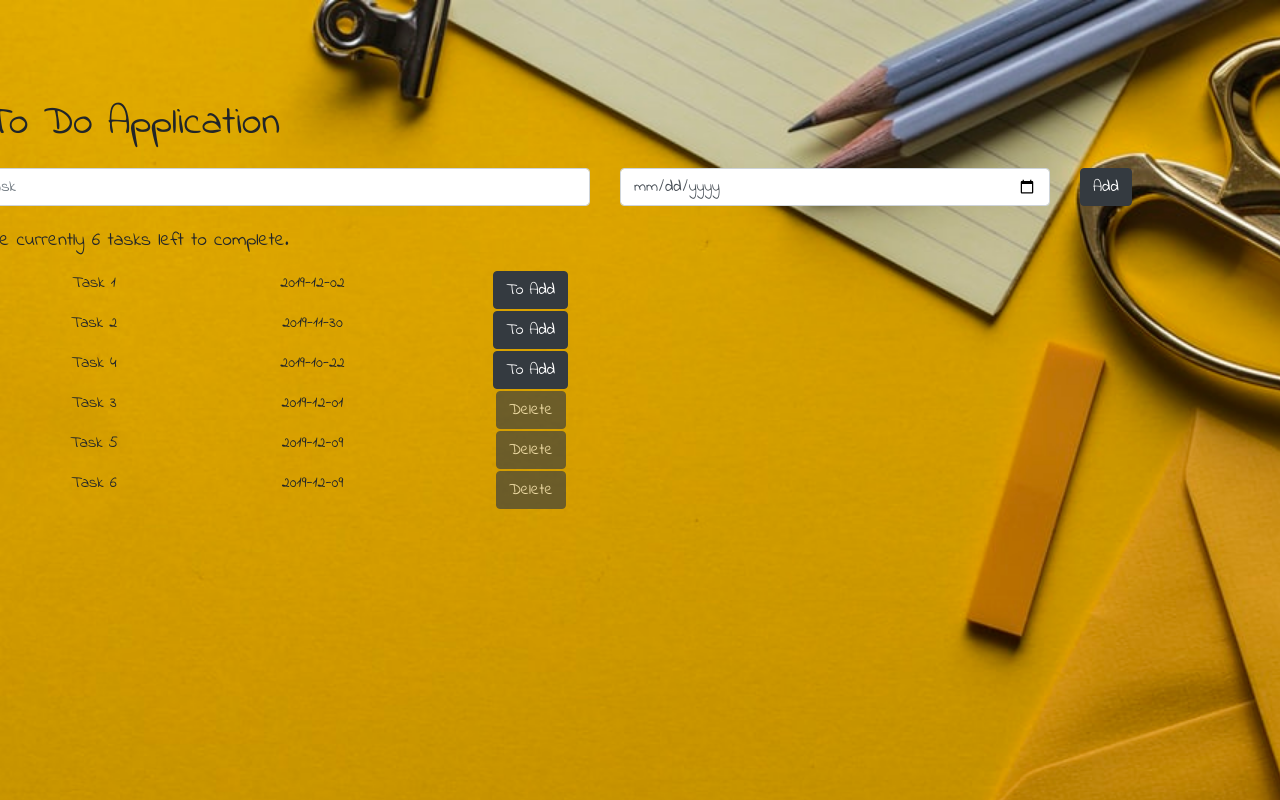
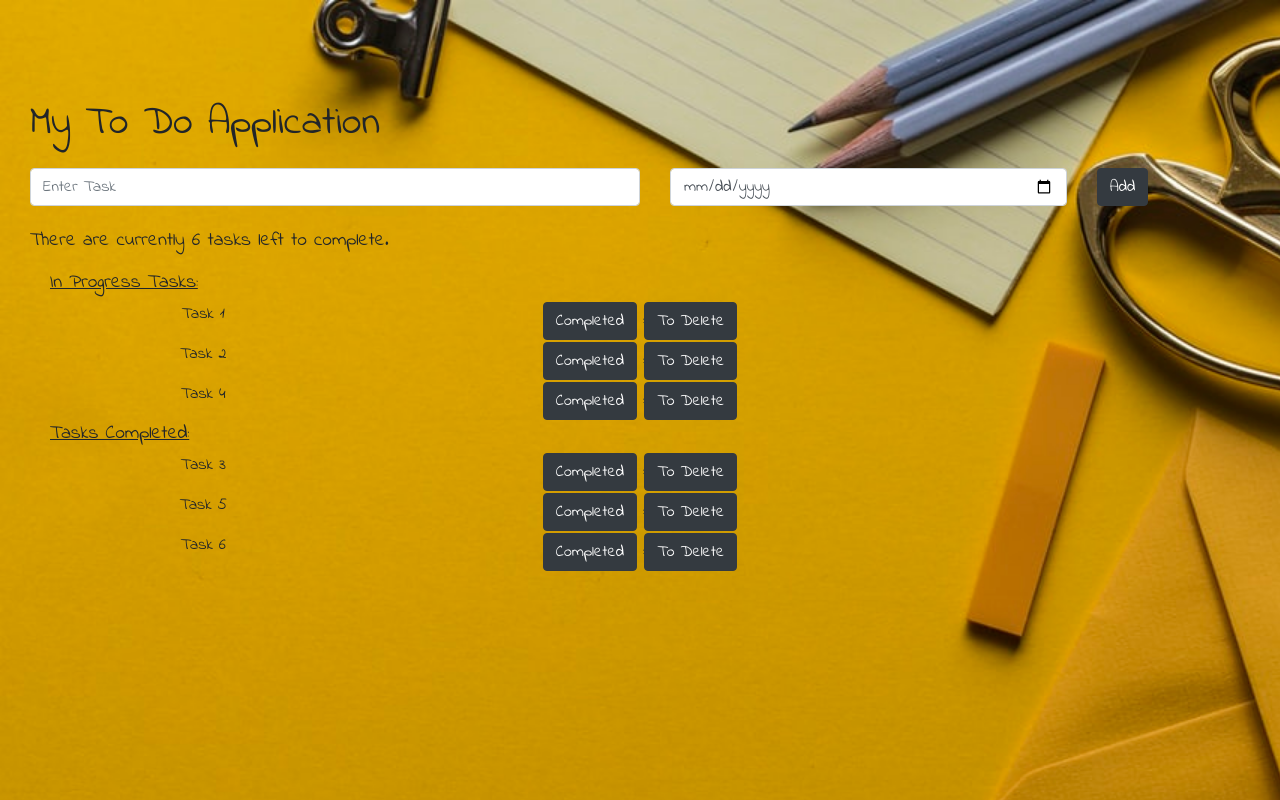
Before and after one commit to NicoleTom92/My-To-Do-Application, a React (Create React App) app: page / in a window 1280 px wide. Built offline with nearby package versions, Linux system fonts and the light colour scheme.

Commit message:
made changes to the styling

```diff
--- a/src/Addsection.js
+++ b/src/Addsection.js
@@ -2,14 +2,14 @@ import React from "react";
 
 class Addsection extends React.Component {
     state = {
-        task: "",
+        tasks: "",
         dateCompleted:"2019-12-09"
     };
 
-    updateDeveloperName = (event)  => {
+    updatetask = (event)  => {
         console.log(event.target.value)
 this.setState( {
-    developerName: event.target.value
+    task: event.target.value
 });
     };
 
--- a/src/App.js
+++ b/src/App.js
@@ -11,12 +11,12 @@ import Addsection from "./Addsection"
 class App extends React.Component {
   state = {
     tasks: [
-      { name: "Task 1", available: true, dateJoined: "2019-12-02", id: 1 },
-      { name: "Task 2", available: true, dateJoined: "2019-11-30", id: 2 },
-      { name: "Task 3", available: false, dateJoined: "2019-12-01", id: 3 },
-      { name: "Task 4", available: true, dateJoined: "2019-10-22", id: 4 },
-      { name: "Task 5", available: false, dateJoined: "2019-12-09", id: 5 },
-      { name: "Task 6", available: false, dateJoined: "2019-12-09", id: 5 },
+      { name: "Task 1", available: true, id: 1 },
+      { name: "Task 2", available: true, id: 2 },
+      { name: "Task 3", available: false, id: 3 },
+      { name: "Task 4", available: true, id: 4 },
+      { name: "Task 5", available: false, id: 5 },
+      { name: "Task 6", available: false, id: 6 },
     ],
   }
 
@@ -32,11 +32,11 @@ class App extends React.Component {
 
     return (
       <div className="App">
-
           <Heading />
           <Addsection />
           <TaskCount count={this.state.tasks.length} />
 
+          <div className="h1">In Progress Tasks:</div>
           {Taskstocomplete.map(tasks => {
 
             return (
@@ -44,21 +44,19 @@ class App extends React.Component {
                 key={tasks.id}
                 available={tasks.available}
                 name={tasks.name}
-                dateJoined={tasks.dateJoined}
+
               />
             )
           })}
 
-
-
-
+          <div className="h2">Tasks Completed:</div>
         {Taskscompleted.map(tasks => {
           return (
             <Tables
               key={tasks.id}
               available={tasks.available}
               name={tasks.name}
-              dateJoined={tasks.dateJoined}
+
             />
           )
         })}
@@ -66,7 +64,6 @@ class App extends React.Component {
       </div>
 
 
-
     );
   }
 }
--- a/src/Tables.js
+++ b/src/Tables.js
@@ -1,27 +1,22 @@
 import React from "react"
 
 class Tables extends React.Component {
-
     render() {
         return (
 
             <div className="row">
-                <div className="col-12 col-sm-2">
+                <div className="col-8 col-sm-4">
                     <p>{this.props.name}</p>
                 </div>
-                <div className="col-12 col-sm-2">
-                    <p>{this.props.dateJoined}</p>
+
+               <div className="col-8 col-sm-4">
+                        <button className="btn btn-dark">Completed</button> :
+                        <button className="btn btn-dark">To Delete
+                        </button>
+
+                </div>
                 </div>
 
-                <div className="col-12 col-sm-2">
-                    {this.props.available === true ?
-                        <button className="btn btn-dark">To Add</button> :
-                        <button disabled className="btn btn-dark">Delete
-                        </button>
-                    }
-                </div>
-
- </div>
 
 
 
--- a/src/index.css
+++ b/src/index.css
@@ -7,7 +7,7 @@ body {
   .Heading {
     text-align: left;
     margin-top: 100px;
-  margin-left: -70px;
+    margin-left: 30px;
     font-size: x-large;
     margin-bottom: 20px;
   }
@@ -18,30 +18,32 @@ body {
 }
 
 .Tasksremaining {
-  margin-left: -70px;
+  margin-left: 30px;
   text-align: left;
   margin-top: 20px;
   font-size: larger;
 }
 
 .taskbox {
-  margin-left: -70px;
+  margin-left: 30px;
 }
 
-
-.button {
-  -webkit-transition-duration: 0.4s; /* Safari */
-  transition-duration: 0.4s;
-}
-
-.button:hover {
-  background-color: lightsalmon;
-  color:black;
-}
 
 .container {
     text-align: left;
 
+}
 
+.h1 {
+  text-align: left;
+  font-size: larger;
+  margin-left: 50px;
+ text-decoration: underline;
+}
 
+.h2 {
+  text-align: left;
+  font-size: larger;
+  margin-left: 50px;
+  text-decoration: underline;
 }
```
Lines whose indentation alone changed are shown as unchanged.
